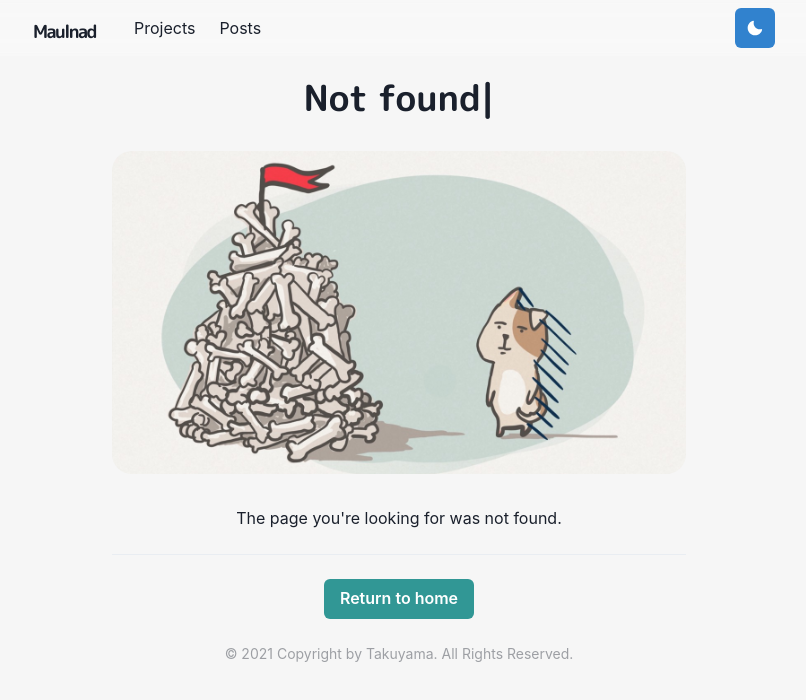
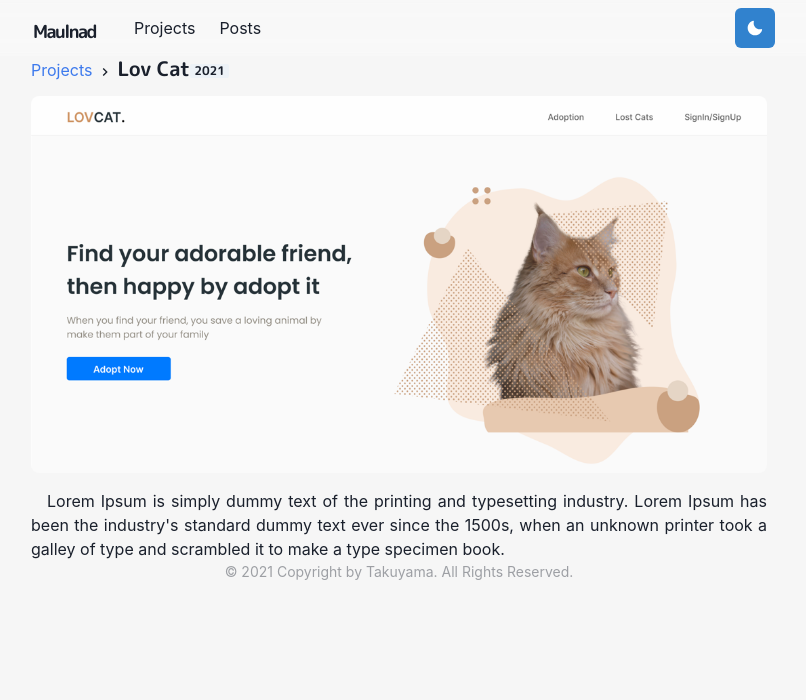
Before and after one commit to maulanaadil/Maulnad-Website, a Next.js app: page /projects/lovcat in a window 1280 px wide. Before the commit this address had no page. Shown: the top 700 px of the page, without its empty margins (241-1047 px from the left). Built offline with nearby package versions, Linux system fonts and the light colour scheme.

Commit message:
add project detail indam.js

```diff
--- /dev/null
+++ b/pages/projects/lovcat.js
@@ -0,0 +1,26 @@
+import { Badge, Center } from '@chakra-ui/layout'
+import Layout from '../../components/layouts/article'
+import Paragraph from '../../components/paragraph'
+import { Title, WorkImage } from '../../components/work'
+
+const Work = () => (
+  <Layout title="Lovcat">
+    <Title>
+      Lov Cat<Badge>2021</Badge>
+    </Title>
+    <Center>
+      <WorkImage
+        src="/images/projects/collaboration-project-1.png"
+        alt="LovCat"
+      />
+    </Center>
+    <Paragraph>
+      Lorem Ipsum is simply dummy text of the printing and typesetting industry.
+      Lorem Ipsum has been the industry's standard dummy text ever since the
+      1500s, when an unknown printer took a galley of type and scrambled it to
+      make a type specimen book.
+    </Paragraph>
+  </Layout>
+)
+
+export default Work
```
Also changed, not shown: pages/projects/indam.js (added, +13 -0 lines).
